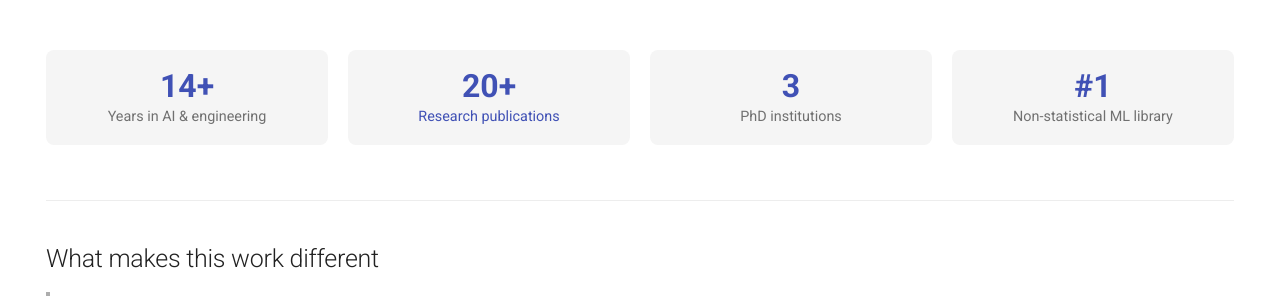
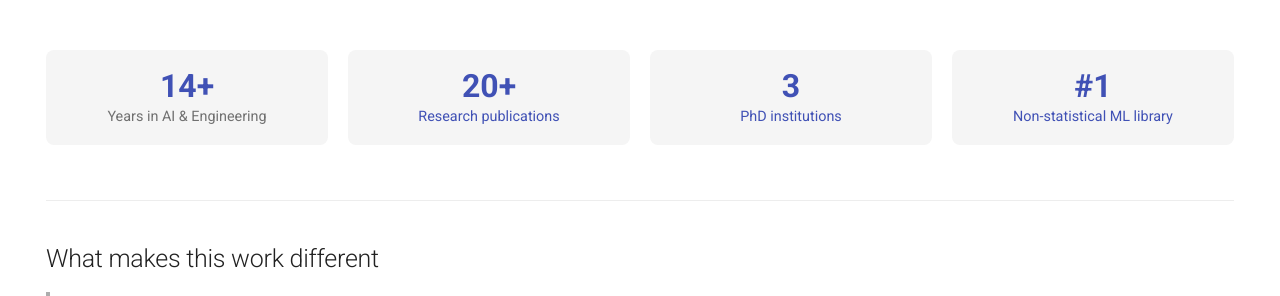
Before and after one commit to nirmalparmarphd/nirmalparmarphd.github.io, an MkDocs documentation site: the page built from docs/index.md, in a window 1280 px wide and 900 px high, scrolled down 434 px. Shown: the part 152-448 px from the top of the window. Built offline with MkDocs 1.6.1 and Material for MkDocs 9.7.7, drawn with Linux system fonts in a browser that asks for light colours; plug-ins that fetch from the network failed and are left out.

Commit message:
content fix

```diff
--- a/docs/index.md
+++ b/docs/index.md
@@ -36,7 +36,7 @@
 <div class="stat-item" markdown>
 <span class="stat-num">14+</span>
 
-<span class="stat-lbl">Years in AI & engineering</span>
+<span class="stat-lbl">Years in AI & Engineering</span>
 
 </div>
 
@@ -50,14 +50,14 @@
 <div class="stat-item" markdown>
 <span class="stat-num">3</span>
 
-<span class="stat-lbl">PhD institutions</span>
+<span class="stat-lbl">[PhD institutions](profile.md)</span>
 
 </div>
 
 <div class="stat-item" markdown>
 <span class="stat-num">#1</span>
 
-<span class="stat-lbl">Non-statistical ML library</span>
+<span class="stat-lbl">[Non-statistical ML library](ai-mg.md)</span>
 
 </div>
 
```
Also changed, not shown: docs/profile.md (+1 -1 lines).
